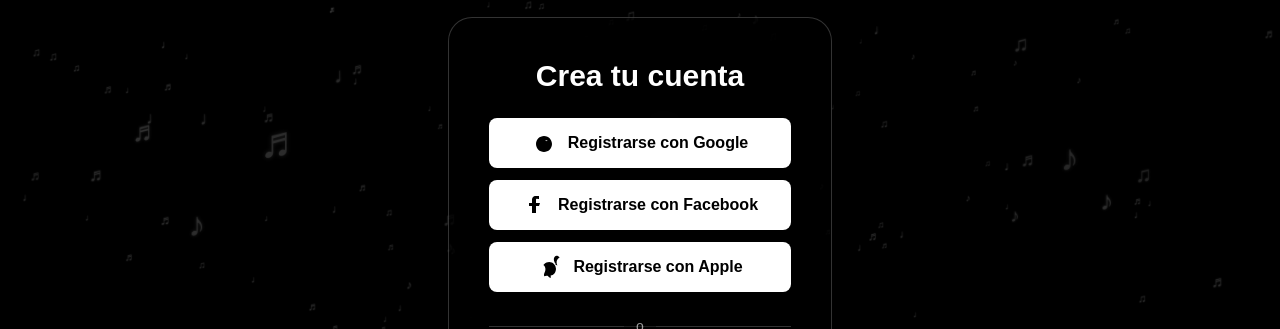
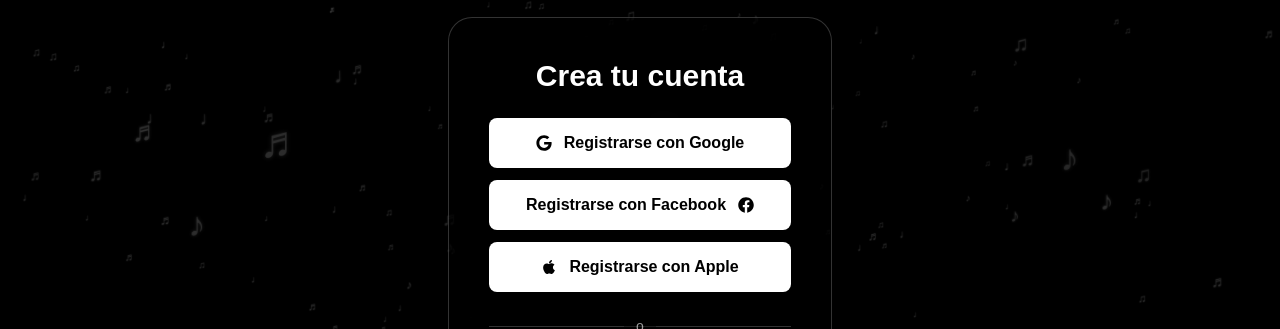
Before and after one commit to ortizjulioc/mixalab, a Next.js app: page /register in a window 1280 px wide. Shown: the part 167-496 px from the top of the page. Built offline with nearby package versions, Linux system fonts and the light colour scheme.

Commit message:
[add] continuando el auth

```diff
--- /dev/null
+++ b/app/api/auth/register/route.js
@@ -0,0 +1,8 @@
+const {NextResponse} = require("next/server");
+
+export async function POST(request) {
+    const data = await request.json();
+    console.log("Data received in register route:", data);
+    // Aquí iría la lógica para registrar al usuario en la base de datos
+    return NextResponse.json({message: "User registered successfully"});
+}
--- a/app/register/page.jsx
+++ b/app/register/page.jsx
@@ -1,5 +1,6 @@
 "use client";
 import React, { useEffect, useState } from "react";
+import { FaApple, FaFacebook, FaGoogle } from "react-icons/fa";
 import * as THREE from "three";
 
 // Componente principal de Registro
@@ -244,19 +245,19 @@
             {/* Botón Google */}
             <button className="flex items-center justify-center gap-3 p-3 rounded-lg border border-white/40 bg-white text-black font-semibold transition-all duration-300 hover:scale-105 hover:shadow-lg active:scale-[1.03]">
                 {/* Google SVG */}
-                <svg xmlns="http://www.w3.org/2000/svg" width="24" height="24" viewBox="0 0 24 24"><path fill="currentColor" d="M12 11.5v3h3.5c-.19 1.4-1.51 3.52-3.5 3.5c-2.48 0-4.5-2.02-4.5-4.5s2.02-4.5 4.5-4.5c1.19 0 2.19.49 2.94 1.29l2.25-2.25C15.42 5.67 13.88 5 12 5c4.42 0 8 3.58 8 8s-3.58 8-8 8s-8-3.58-8-8s3.58-8 8-8c2.48 0 4.7 1.13 6.25 2.95l-2.25 2.25c-.75-.8-1.75-1.29-2.94-1.29z"/></svg>
+                <FaGoogle />
                 <span>Registrarse con Google</span>
             </button>
             {/* Botón Facebook */}
             <button className="flex items-center justify-center gap-3 p-3 rounded-lg border border-white/40 bg-white text-black font-semibold transition-all duration-300 hover:scale-105 hover:shadow-lg active:scale-[1.03]">
                 {/* Facebook SVG */}
-                <svg xmlns="http://www.w3.org/2000/svg" width="24" height="24" viewBox="0 0 24 24"><path fill="currentColor" d="M14 6h3v-3h-3c-3.1 0-4 2.1-4 4v3H7v3h3v7h4v-7h3l1-3h-4v-3c0-.8.2-2 2-2z"/></svg>
                 <span>Registrarse con Facebook</span>
+                <FaFacebook />
             </button>
             {/* Botón Apple */}
             <button className="flex items-center justify-center gap-3 p-3 rounded-lg border border-white/40 bg-white text-black font-semibold transition-all duration-300 hover:scale-105 hover:shadow-lg active:scale-[1.03]">
                 {/* Apple SVG */}
-                <svg xmlns="http://www.w3.org/2000/svg" width="24" height="24" viewBox="0 0 24 24"><path fill="currentColor" d="M18 10c.84 0 1.63.15 2.37.45-.6-.94-.85-2.28-.75-3.61c.15-2.05 1.51-3.64 3.01-4.38-1.48-1.87-3.79-2.06-4.9-.76-.75.87-1.12 2.34-.73 3.96c.35 1.43 1.07 2.65 1.95 3.65m-5.06 13.56c-1.26 0-2.33-.82-2.86-1.89-1.27-.47-2.61-.31-3.77.34-.34-.94-.52-2.14.36-3.8c.67-1.3.94-2.84.72-4.36-.2-1.45-1.04-2.67-2.03-3.23.2-.23.47-.5.73-.78 1.43-1.45 3.32-2.17 5.21-2.17 3.52 0 6.64 2.8 6.72 6.88.07 3.7-2.38 6.75-5.32 6.75z"/></svg>
+                <FaApple />
                 <span>Registrarse con Apple</span>
             </button>
           </div>
--- a/libs/db.js
+++ b/libs/db.js
@@ -6,4 +6,4 @@
 export const prisma =
   globalForPrisma.prisma || new PrismaClient();
 
-if (process.env.NODE_ENV !== "production") globalForPrisma.prisma = prisma;1
+if (process.env.NODE_ENV !== "production") globalForPrisma.prisma = prisma;
```
Also changed, not shown: 1 other file (tests, documents, lock files or other folders).
